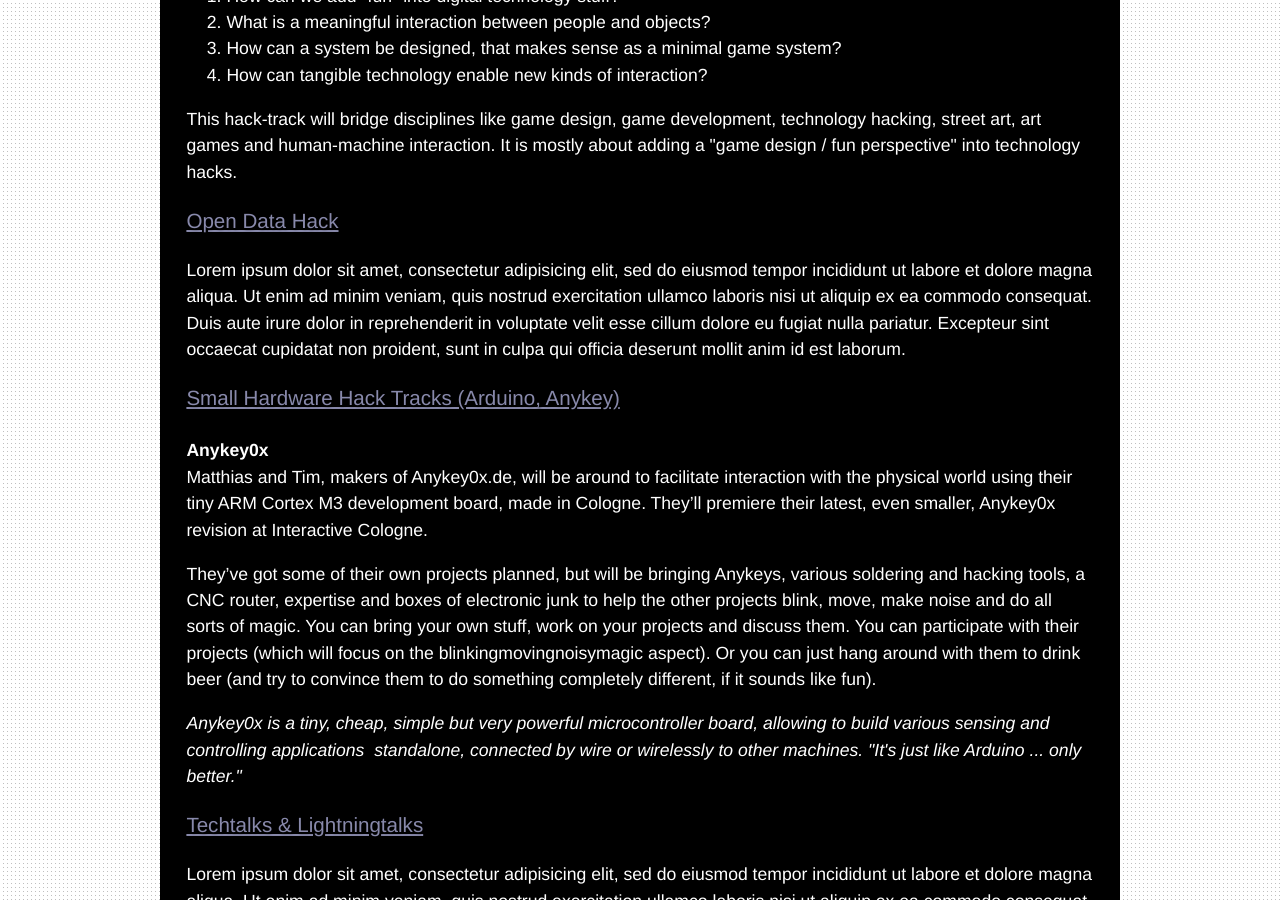
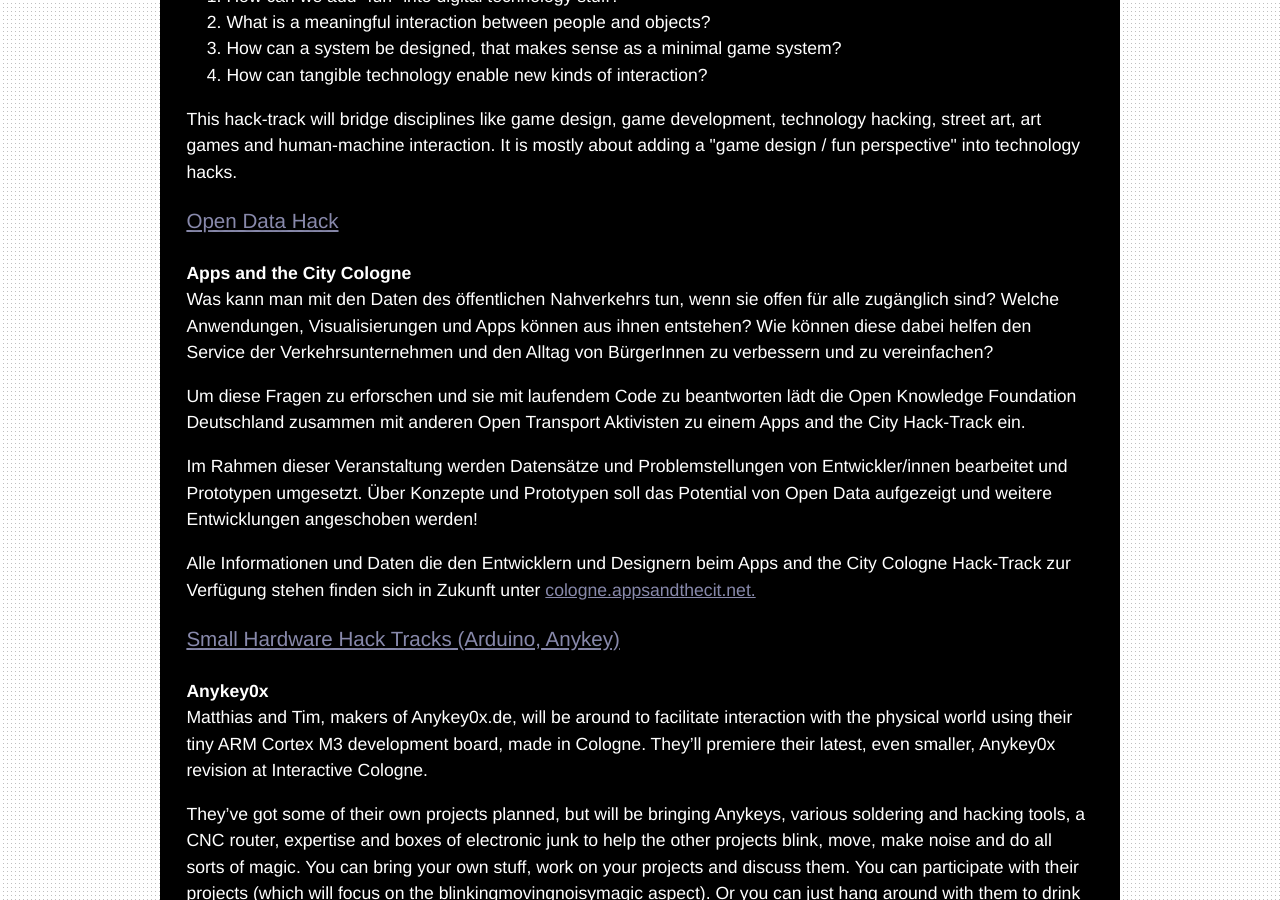
Before and after one commit to InteractiveCologne/interactivecologne.github.com, a Jekyll site: the page built from hack-n-tech.html, in a window 1280 px wide and 900 px high, scrolled down 3676 px. Built offline with Jekyll 4.4.1, drawn with Linux system fonts in a browser that asks for light colours; some of the changed text lies outside the part shown.

Commit message:
adds specific open data hack texts

```diff
--- a/hack-n-tech.html
+++ b/hack-n-tech.html
@@ -24,7 +24,7 @@
 					<li><a href="#music">Music Hack Track</a></li>
 					<li><a href="#3dprinting">3D Printing Hack</a></li>
 					<li><a href="#seriousgames">City Serious Games SpotOn Hack</a></li>
-					<li><a href="#opendata">Open Data Hack</a></li>
+					<li><a href="#opendata">Open Transport Hack</a></li>
 					<li><a href="#smallhardware">Small Hardware Hack Tracks (Arduino, Anykey)</a></li>
 					<li><a href="#talks">Techtalks & Lightningtalks</a></li>
 				</ul>
@@ -121,12 +121,12 @@
 				<p>This hack-track will bridge disciplines like game design, game development, technology hacking, street art, art games and human-machine interaction. It is mostly about adding a "game design / fun perspective" into technology hacks.</p>
 
 				<h3><a name="opendata" href="#opendata">Open Data Hack</a></h3>
-				<p>Lorem ipsum dolor sit amet, consectetur adipisicing elit, sed do eiusmod
-				tempor incididunt ut labore et dolore magna aliqua. Ut enim ad minim veniam,
-				quis nostrud exercitation ullamco laboris nisi ut aliquip ex ea commodo
-				consequat. Duis aute irure dolor in reprehenderit in voluptate velit esse
-				cillum dolore eu fugiat nulla pariatur. Excepteur sint occaecat cupidatat non
-				proident, sunt in culpa qui officia deserunt mollit anim id est laborum.</p>
+				<h4>Apps and the City Cologne</h4>
+				<p>Was kann man mit den Daten des öffentlichen Nahverkehrs tun, wenn sie offen für alle zugänglich sind? Welche Anwendungen, Visualisierungen und Apps können aus ihnen entstehen? Wie können diese dabei helfen den Service der Verkehrsunternehmen und den Alltag von BürgerInnen zu verbessern und zu vereinfachen?</p>
+				<p>Um diese Fragen zu erforschen und sie mit laufendem Code zu beantworten lädt die Open Knowledge Foundation Deutschland zusammen mit anderen Open Transport Aktivisten zu einem Apps and the City Hack-Track ein.</p>
+				<p>Im Rahmen dieser Veranstaltung werden Datensätze und Problemstellungen von Entwickler/innen bearbeitet und Prototypen umgesetzt. Über Konzepte und Prototypen soll das Potential von Open Data aufgezeigt und weitere Entwicklungen angeschoben werden!</p>
+				<p>Alle Informationen und Daten die den Entwicklern und Designern beim Apps and the City Cologne Hack-Track zur Verfügung stehen finden sich in Zukunft unter <a href="#" title="Apps and the City Cologne">cologne.appsandthecit.net.</a></p>
+
 
 				<h3><a name="smallhardware" href="#smallhardware">Small Hardware Hack Tracks (Arduino, Anykey)</a></h3>
 				<h4>Anykey0x</h4>
```
